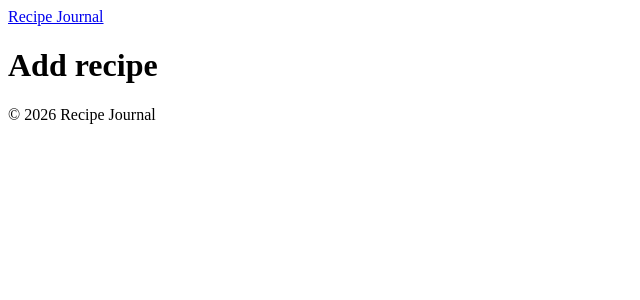
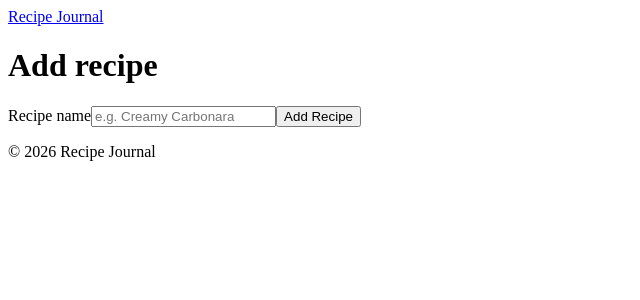
Before and after one commit to ngeliecode/recipe-journal, a React (Vite) app: page /recipes/add in a window 1280 px wide. Shown: the top 300 px of the page, without its empty margins (0-640 px from the left). Built offline with nearby package versions, Linux system fonts and the light colour scheme.

Commit message:
Add hook for POST request

```diff
--- /dev/null
+++ b/src/hooks/useAddRecipe.ts
@@ -0,0 +1,38 @@
+import { useState } from 'react'
+import type { Recipe } from '../types/Recipe'
+import { API_URL, API_HANDLE } from '../config/api'
+
+export const useAddRecipe = () => {
+  const [loading, setLoading] = useState(false)
+  const [error, setError] = useState<string | null>(null)
+
+  const addRecipe = async (recipe: Pick<Recipe, 'title'>) => {
+    try {
+      setLoading(true)
+      setError(null)
+
+      const response = await fetch(`${API_URL}/${API_HANDLE}/items`, {
+        method: 'POST',
+        headers: {
+          'Content-Type': 'application/json',
+        },
+        body: JSON.stringify(recipe),
+      })
+
+      if (!response.ok) {
+        throw new Error('Failed to add recipe')
+      }
+
+      const newRecipe: Recipe = await response.json()
+      return newRecipe
+    } catch (error) {
+      console.error(error)
+      setError('Could not add recipe. Please try again later.')
+      return null
+    } finally {
+      setLoading(false)
+    }
+  }
+
+  return { addRecipe, loading, error }
+}
--- a/src/pages/AddRecipe.tsx
+++ b/src/pages/AddRecipe.tsx
@@ -1,5 +1,60 @@
+import { useState } from 'react'
+import { useNavigate } from 'react-router'
+import { useAddRecipe } from '../hooks/useAddRecipe'
+
 const AddRecipe = () => {
-  return <h1>Add recipe</h1>
+  const { addRecipe, loading, error } = useAddRecipe()
+  const navigate = useNavigate()
+
+  const [formData, setFormData] = useState({
+    title: '',
+  })
+
+  const handleChange = (
+    e: React.ChangeEvent<
+      HTMLInputElement | HTMLTextAreaElement | HTMLSelectElement
+    >,
+  ) => {
+    setFormData((prev) => ({
+      ...prev,
+      [e.target.name]: e.target.value,
+    }))
+  }
+
+  const handleSubmit = async (e: React.FormEvent<HTMLFormElement>) => {
+    e.preventDefault()
+
+    const newRecipe = await addRecipe(formData)
+    if (newRecipe) {
+      navigate(`/recipes/${newRecipe.id}`)
+    }
+  }
+
+  return (
+    <>
+      <h1>Add recipe</h1>
+
+      <form onSubmit={handleSubmit}>
+        <label htmlFor="title">Recipe name</label>
+        <input
+          type="text"
+          id="title"
+          name="title"
+          value={formData.title}
+          onChange={handleChange}
+          placeholder="e.g. Creamy Carbonara"
+          required
+        />
+
+        <button type="submit" disabled={loading}>
+          Add Recipe
+        </button>
+      </form>
+
+      {loading && <p>Saving recipe...</p>}
+      {error && <p>{error}</p>}
+    </>
+  )
 }
 
 export default AddRecipe
--- a/src/pages/Recipe.tsx
+++ b/src/pages/Recipe.tsx
@@ -1,7 +1,7 @@
 import { useParams } from 'react-router'
 import { useRecipe } from '../hooks/useRecipe'
 
-const RecipeDetails = () => {
+const Recipe = () => {
   const { id } = useParams()
   const { recipe, loading, error } = useRecipe(id)
 
@@ -12,4 +12,4 @@ const RecipeDetails = () => {
   return <h1>{recipe.title}</h1>
 }
 
-export default RecipeDetails
+export default Recipe
```
